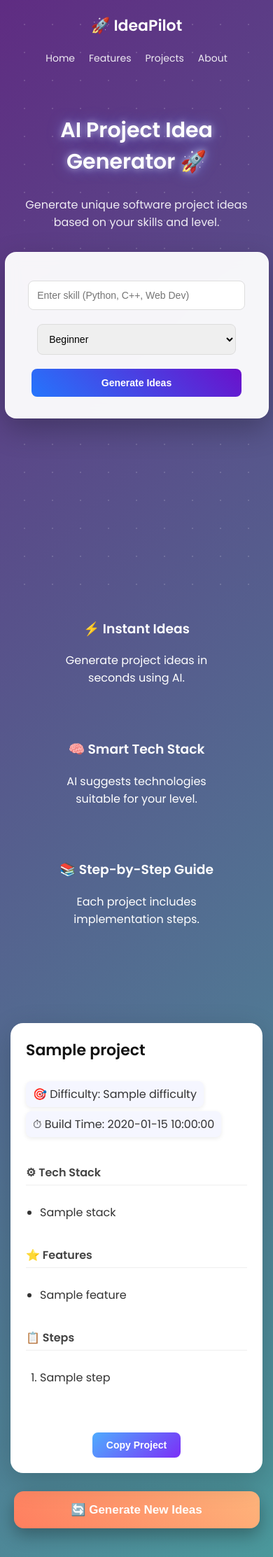
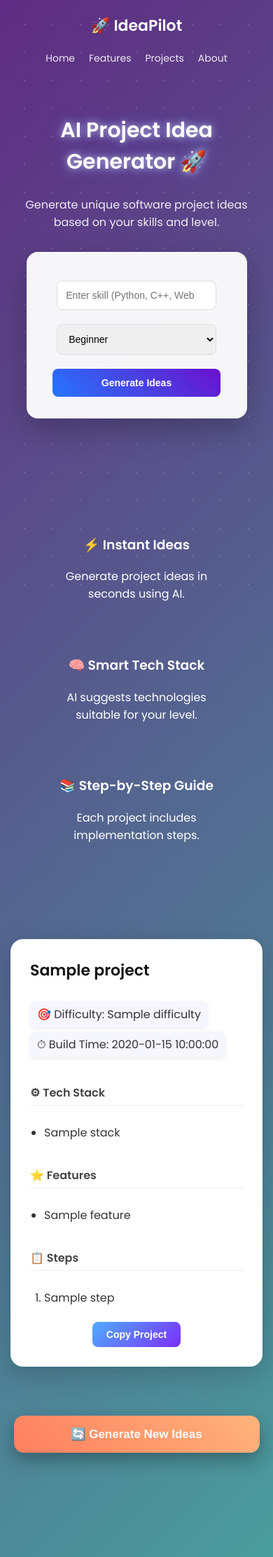
Before and after one commit to aryanbhatnagar0102/AI_project_idea_generator, a Flask app: template templates/index.html in a window 390 px wide. Shown: the top 2225 px of the page at 70% size. Run offline with Flask 3, Linux system fonts and the light colour scheme; the template is opened without the code that fills it: most values are stand-ins (such as "Sample title", 1, 10 or a date in 2020).

Commit message:
Update style.css

```diff
--- a/static/style.css
+++ b/static/style.css
@@ -1,5 +1,7 @@
 /* GLOBAL */
-
+*{
+box-sizing:border-box;
+}
 body{
 font-family:'Poppins',sans-serif;
 background:linear-gradient(135deg,#5f2c82,#49a09d);
@@ -417,12 +419,15 @@ width:90%;
 }
 
 .container{
+grid-template-columns:1fr;
+gap:25px;
 padding:0 15px;
-gap:25px;
 }
 
 .card{
-padding:22px;
+width:100%;
+box-sizing:border-box;
+margin:0;
 }
 
 .regen-container button{
```
